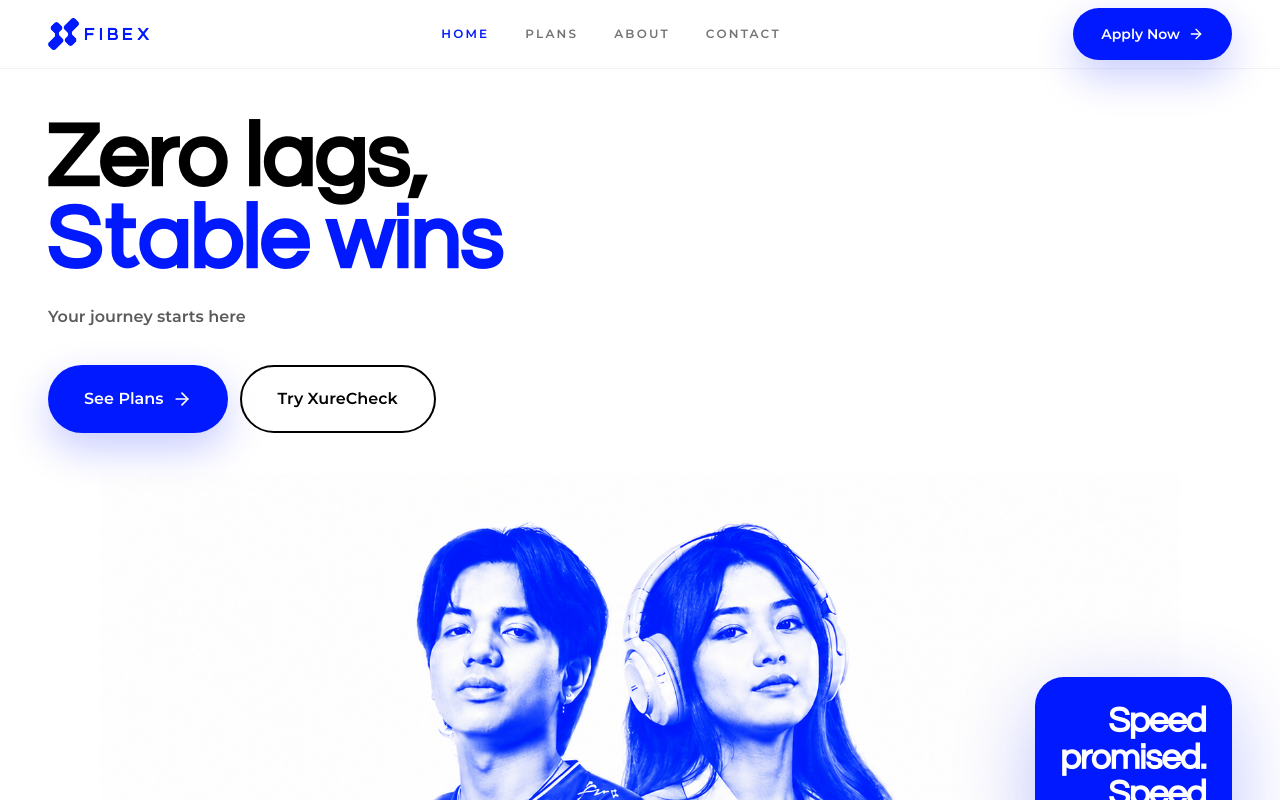
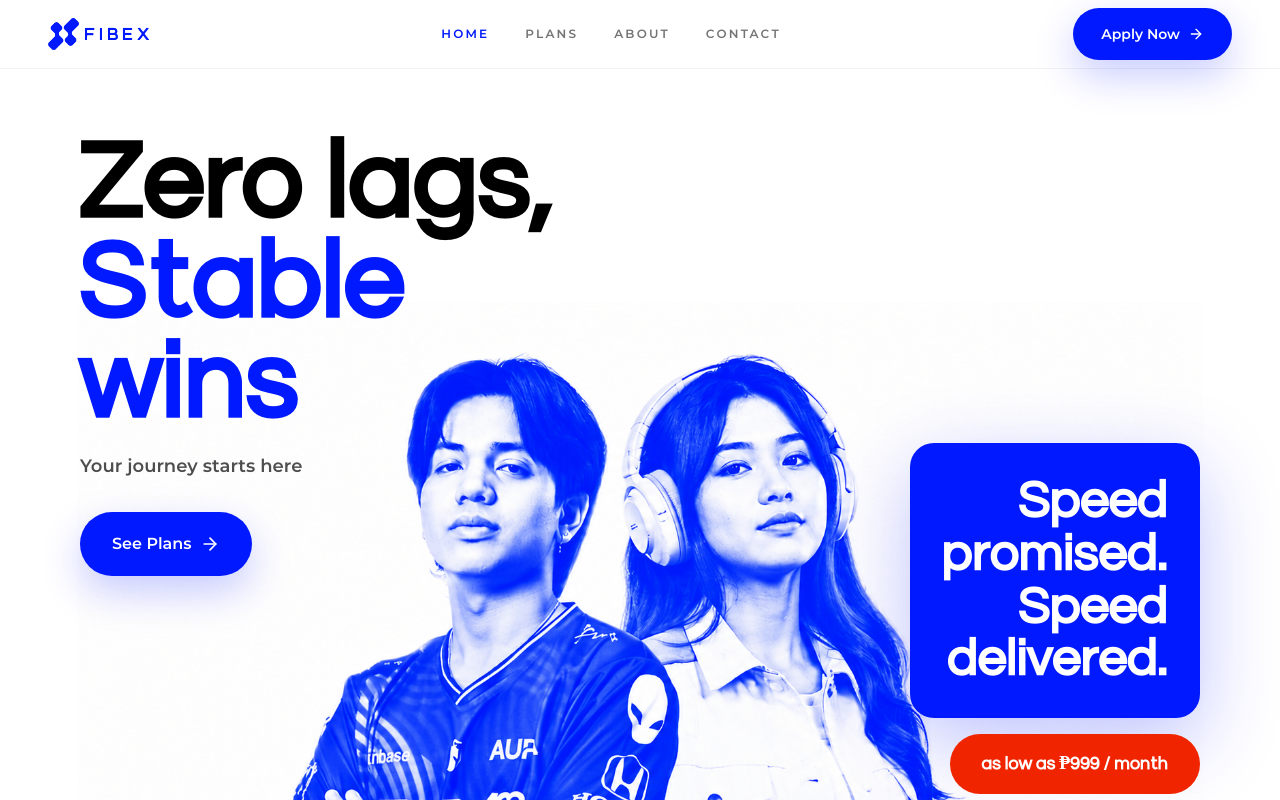
Before and after one commit to kdmmanapul/fibex-website, a Next.js app: page / in a window 1280 px wide. Shown: the top 800 px of the page. Built offline with nearby package versions, Linux system fonts and the light colour scheme.

Commit message:
Update final styling hero section

```diff
--- a/src/app/page.tsx
+++ b/src/app/page.tsx
@@ -316,68 +316,117 @@ function Header({ page, onNav }: { page: PageName; onNav: (page: PageName) => vo
 
 function Hero({ onNav }: { onNav: (page: PageName) => void }) {
   return (
-    <section id="home" className="relative overflow-hidden bg-[#ffffff] pt-[68px] min-[1700px]:min-h-screen">
-      <div className="relative z-10 mx-auto w-full max-w-[1920px] px-5 pb-0 pt-10 sm:px-8 sm:pt-12 lg:px-12 min-[1700px]:min-h-[calc(100vh-68px)] min-[1700px]:px-[clamp(2.5rem,4.2vw,5.5rem)] min-[1700px]:pb-[96px] min-[1700px]:pt-0">
+    <section id="home" className="relative overflow-hidden bg-white pt-[68px]">
+      <div className="relative z-10 mx-auto flex w-full max-w-[1920px] flex-col items-center px-5 pb-10 pt-10 text-center sm:hidden">
         <motion.div
           initial={{ opacity: 0, y: -32 }}
           animate={{ opacity: 1, y: 0 }}
           transition={{ duration: 0.7 }}
-          className="relative z-30 max-w-[560px] text-left min-[1700px]:absolute min-[1700px]:left-[clamp(2.5rem,5vw,6rem)] min-[1700px]:top-[clamp(4rem,10vh,7rem)]"
+          className="relative z-30 flex w-full max-w-[560px] flex-col items-center text-center"
         >
-          <h1 className="font-black leading-[0.92] tracking-[-0.055em] text-black sm:tracking-[-0.065em]" style={{ fontFamily: "Origin Heavy" }}>
-            <span className="block text-[clamp(3rem,14vw,5.6rem)] sm:text-[clamp(3.3rem,7vw,5.9rem)]">Zero lags,</span>
-            <span className="block text-[clamp(3rem,14vw,5.6rem)] text-[#0119FE] sm:text-[clamp(3.3rem,7vw,5.9rem)]">Stable wins</span>
+          <h1 className="font-black leading-[0.92] tracking-normal text-black" style={{ fontFamily: "Origin Heavy" }}>
+            <span className="block text-[clamp(3rem,14vw,5.6rem)]">Zero lags,</span>
+            <span className="block text-[clamp(3rem,14vw,5.6rem)] text-[#0119FE]">Stable wins</span>
           </h1>
           <p className="mt-5 max-w-md text-base font-semibold leading-8 text-black/65">Your journey starts here</p>
-          <div className="mt-8 flex flex-col gap-3 sm:flex-row sm:gap-0">
+          <div className="mt-8 flex w-full max-w-[260px] flex-col gap-3">
             <motion.button
               onClick={() => onNav("Plans")}
-              className="inline-flex items-center justify-center rounded-full bg-[#0119FE] px-8 py-4 text-base font-semibold text-white shadow-[0_16px_40px_rgba(1,25,254,0.22)] transition hover:bg-[#0014d7] sm:mr-3 sm:px-9 sm:py-5"
+              className="inline-flex items-center justify-center rounded-full bg-[#0119FE] px-8 py-4 text-base font-semibold text-white shadow-[0_16px_40px_rgba(1,25,254,0.22)] transition hover:bg-[#0014d7]"
               whileHover={{ y: -2, scale: 1.02 }}
               whileTap={{ scale: 0.98 }}
             >
               See Plans
               <ArrowRight className="ml-2 h-5 w-5" />
             </motion.button>
-            <motion.a
+          </div>
+        </motion.div>
+
+        <motion.div
+          className="pointer-events-none relative z-10 mx-auto mt-7 flex w-full justify-center overflow-hidden px-2"
+          initial={{ opacity: 0, y: 46 }}
+          animate={{ opacity: 1, y: 0 }}
+          transition={{ duration: 0.8, delay: 0.18 }}
+        >
+          <motion.div className="relative z-10 flex w-full justify-center">
+            <Image src="/assets/home-hero.png" alt="Fibex customers" width={1650} height={1820} priority className="h-auto w-[132%] max-w-[560px] object-contain" />
+          </motion.div>
+        </motion.div>
+
+        <motion.div initial={{ opacity: 0, y: 32 }} animate={{ opacity: 1, y: 0 }} transition={{ duration: 0.7, delay: 0.28 }} className="relative z-30 mt-7 flex w-full max-w-[360px] flex-col items-center">
+          <div className="w-full rounded-[1.5rem] bg-[#0119FE] p-6 text-left shadow-[0_24px_80px_rgba(1,25,254,0.25)]">
+            <p className="font-black leading-[1.03] tracking-normal text-white" style={{ fontFamily: "Origin Heavy", fontSize: "clamp(1.85rem,10vw,2.55rem)" }}>
+              Speed promised.<br />Speed delivered.
+            </p>
+          </div>
+          <div className="mt-4 flex w-full flex-col items-center">
+            <div className="w-full rounded-full bg-[#F12400] px-6 py-4 text-center text-base font-black text-white" style={{ fontFamily: "Origin Heavy" }}>as low as ₱999 / month</div>
+            <p className="mt-2 max-w-sm text-center text-sm leading-7 text-black/55"><strong>Unlimited data.</strong><br />Ideal for everyday streaming, gaming & WFH.</p>
+          </div>
+        </motion.div>
+      </div>
+
+      <div className="relative isolate z-10 mx-auto hidden min-h-[660px] w-full max-w-[1920px] overflow-hidden px-4 pt-5 sm:block sm:min-h-[760px] sm:px-6 sm:pt-8 md:min-h-[820px] lg:min-h-[760px] lg:px-10 xl:min-h-[830px] xl:px-14 2xl:min-h-[calc(100svh-140px)]">
+        <motion.div
+          initial={{ opacity: 0, y: -32 }}
+          animate={{ opacity: 1, y: 0 }}
+          transition={{ duration: 0.7 }}
+          className="absolute left-4 top-5 z-30 max-w-[360px] text-left sm:left-6 sm:top-8 sm:max-w-[560px] md:left-10 md:top-11 lg:left-14 lg:top-14 xl:left-20 xl:top-16"
+        >
+          <h1 className="font-black leading-[0.92] tracking-normal text-black drop-shadow-[0_5px_24px_rgba(255,255,255,0.9)]" style={{ fontFamily: "Origin Heavy" }}>
+            <span className="block text-[3rem] sm:text-[4.7rem] md:text-[5.6rem] lg:text-[6.1rem] xl:text-[6.8rem]">Zero lags,</span>
+            <span className="block text-[3rem] text-[#0119FE] sm:text-[4.7rem] md:text-[5.6rem] lg:text-[6.1rem] xl:text-[6.8rem]">Stable wins</span>
+          </h1>
+          <p className="mt-4 max-w-md text-base font-semibold leading-7 text-black/70 sm:mt-5 sm:text-lg">Your journey starts here</p>
+          <div className="mt-6 flex flex-col gap-3 sm:mt-8 sm:flex-row">
+            <motion.button
+              onClick={() => onNav("Plans")}
+              className="inline-flex items-center justify-center rounded-full bg-[#0119FE] px-7 py-4 text-base font-semibold text-white shadow-[0_16px_40px_rgba(1,25,254,0.22)] transition hover:bg-[#0014d7] sm:px-8 sm:py-5"
+              whileHover={{ y: -2, scale: 1.02 }}
+              whileTap={{ scale: 0.98 }}
+            >
+              See Plans
+              <ArrowRight className="ml-2 h-5 w-5" />
+            </motion.button>
+            {/* <motion.a
               href="#xurecheck"
               onClick={(event) => {
                 event.preventDefault();
                 onNav("Plans");
               }}
-              className="inline-flex items-center justify-center rounded-full border-2 border-black bg-white/75 px-8 py-4 text-base font-semibold text-black backdrop-blur-sm transition hover:bg-black hover:text-white sm:px-9 sm:py-5"
+              className="inline-flex items-center justify-center rounded-full border-2 border-black bg-white/85 px-7 py-4 text-base font-semibold text-black backdrop-blur-sm transition hover:bg-black hover:text-white sm:px-8 sm:py-5"
               whileHover={{ y: -2, scale: 1.02 }}
               whileTap={{ scale: 0.98 }}
             >
               Try XureCheck
-            </motion.a>
+            </motion.a> */}
           </div>
         </motion.div>
 
         <motion.div
-          className="pointer-events-none relative z-10 mx-auto -mt-3 flex min-h-[320px] w-full items-end justify-center overflow-hidden px-2 pt-6 sm:-mt-10 sm:min-h-[500px] sm:px-6 sm:pt-14 md:min-h-[540px] lg:mt-[-5rem] lg:min-h-[520px] lg:px-0 xl:min-h-[600px] min-[1700px]:absolute min-[1700px]:inset-x-0 min-[1700px]:bottom-[91px] min-[1700px]:mt-0 min-[1700px]:min-h-0 min-[1700px]:overflow-visible min-[1700px]:pt-0"
-          initial={{ opacity: 0, y: 46 }}
-          animate={{ opacity: 1, y: 0 }}
+          className="pointer-events-none absolute inset-x-0 bottom-0 z-10 flex justify-center"
+          initial={{ opacity: 0, y: 48, scale: 0.96 }}
+          animate={{ opacity: 1, y: 0, scale: 1 }}
           transition={{ duration: 0.8, delay: 0.18 }}
         >
-          <motion.div className="relative z-10 flex w-full justify-center min-[1700px]:-translate-x-[clamp(2rem,5vw,6.5rem)]">
-            <Image src="/assets/home-hero.png" alt="Fibex customers" width={1650} height={1820} priority className="h-[350px] w-auto max-w-none translate-y-[clamp(2rem,5vw,4rem)] object-contain sm:h-[540px] md:h-[600px] lg:h-[560px] xl:h-[620px] min-[1700px]:!h-[clamp(520px,55vh,620px)] min-[1700px]:w-auto min-[1700px]:max-w-none min-[1700px]:translate-y-[clamp(1.75rem,3vh,3rem)]" />
+          <motion.div className="relative z-10 flex w-full justify-center">
+            <Image src="/assets/home-hero.png" alt="Fibex customers" width={1650} height={1820} priority className="h-auto w-[118%] max-w-[760px] object-contain sm:w-[108%] sm:max-w-[980px] sm:translate-y-[2.25rem] md:max-w-[1120px] md:translate-y-[2.75rem] lg:w-[88%] lg:max-w-[1220px] lg:translate-y-[3.25rem] xl:max-w-[1350px] min-[1351px]:!w-[96%] min-[1351px]:!max-w-[1550px] min-[1351px]:translate-y-[4rem] min-[1700px]:!max-w-[1650px] min-[1700px]:translate-y-[5rem]" />
           </motion.div>
         </motion.div>
 
-        <motion.div initial={{ opacity: 0, x: 42 }} animate={{ opacity: 1, x: 0 }} transition={{ duration: 0.7, delay: 0.28 }} className="absolute inset-x-5 bottom-4 z-30 mx-auto flex max-w-[460px] flex-col items-stretch sm:inset-x-auto sm:right-8 sm:mx-0 sm:items-end lg:right-12 min-[1700px]:bottom-[clamp(7rem,14vh,10rem)] min-[1700px]:right-[clamp(2.5rem,5.6vw,7rem)] min-[1700px]:max-w-[clamp(230px,18vw,340px)]">
-          <div className="rounded-[1.5rem] bg-[#0119FE] p-6 text-left shadow-[0_24px_80px_rgba(1,25,254,0.25)] sm:rounded-[1.8rem] sm:p-8 lg:p-[clamp(1.25rem,2vw,2rem)] lg:text-right">
-            <p className="font-black leading-[1.03] tracking-[-0.03em] text-white" style={{ fontFamily: "Origin Heavy", fontSize: "clamp(1.85rem,2.75vw,3.4rem)" }}>
+        <motion.div initial={{ opacity: 0, x: 36 }} animate={{ opacity: 1, x: 0 }} transition={{ duration: 0.7, delay: 0.28 }} className="absolute bottom-5 right-4 z-30 flex max-w-[310px] flex-col items-end sm:bottom-8 sm:right-6 sm:max-w-[390px] md:right-10 lg:bottom-10 lg:right-14 xl:right-20">
+          <div className="rounded-[1.25rem] bg-[#0119FE] p-5 text-right shadow-[0_24px_80px_rgba(1,25,254,0.25)] sm:rounded-[1.5rem] sm:p-7 lg:p-8">
+            <p className="font-black leading-[1.03] tracking-normal text-[2rem] text-white sm:text-[2.7rem] lg:text-[3.2rem]" style={{ fontFamily: "Origin Heavy" }}>
               Speed<br />promised.<br />Speed<br />delivered.
             </p>
           </div>
-          <div className="mt-4 flex flex-col items-stretch sm:items-start lg:items-end">
-            <div className="rounded-full bg-[#F12400] px-6 py-4 text-center text-base font-black text-white sm:px-10 sm:text-lg" style={{ fontFamily: "Origin Heavy" }}>as low as ₱999 / month</div>
-            <p className="mt-2 max-w-sm text-sm leading-7 text-black/55 lg:text-right"><strong>Unlimited data.</strong><br />Ideal for everyday streaming, gaming & WFH.</p>
+          <div className="mt-3 flex flex-col items-end sm:mt-4">
+            <div className="rounded-full bg-[#F12400] px-5 py-3 text-center text-sm font-black text-white sm:px-8 sm:py-4 sm:text-lg" style={{ fontFamily: "Origin Heavy" }}>as low as ₱999 / month</div>
+            <p className="mt-2 max-w-[270px] text-right text-sm leading-6 text-black/60 sm:max-w-sm sm:leading-7"><strong>Unlimited data.</strong><br />Ideal for everyday streaming, gaming & WFH.</p>
           </div>
         </motion.div>
       </div>
-      <div className="relative z-30 bg-black px-5 py-5 text-white min-[1700px]:absolute min-[1700px]:bottom-0 min-[1700px]:left-0 min-[1700px]:right-0">
+      <div className="relative z-30 bg-black px-5 py-5 text-white">
         <div className="mx-auto grid w-full grid-cols-1 gap-5 text-center sm:grid-cols-3">
           {stats.map((stat, index) => (
             <motion.div key={stat.label} initial={{ opacity: 0, y: 12 }} animate={{ opacity: 1, y: 0 }} transition={{ delay: 0.7 + index * 0.12 }} className="border-white/10 sm:border-l first:sm:border-l-0">
```
